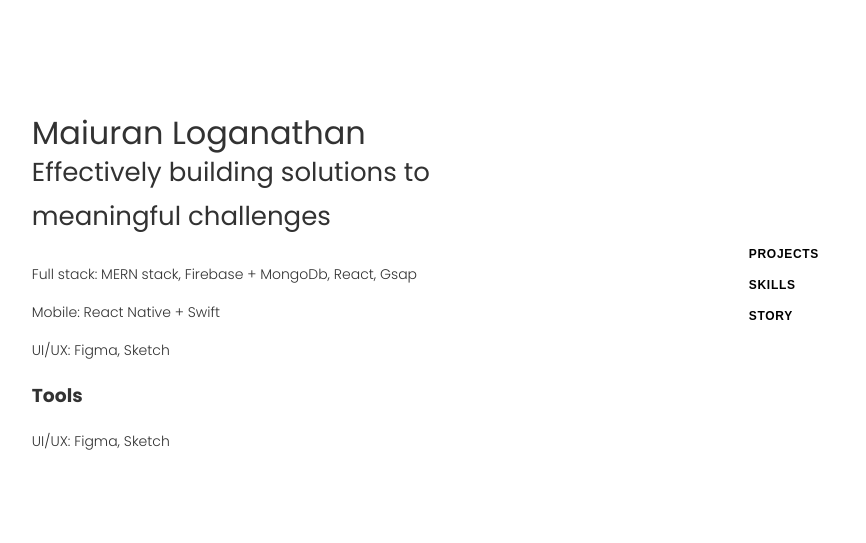
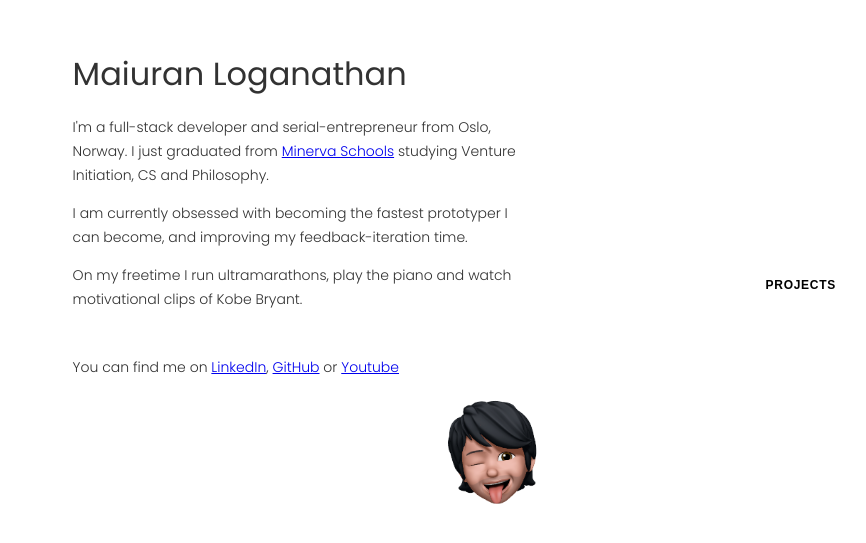
Before and after one commit to Maiuran1404/maiuran1404.github.io, a React (Create React App) app: page / in a window 1280 px wide. Shown: the part 115-658 px from the top of the page, without its empty margins (201-1067 px from the left). Built offline with nearby package versions, Linux system fonts and the light colour scheme.

Commit message:
mayoo saturday commmit

```diff
--- a/src/containers/Home.js
+++ b/src/containers/Home.js
@@ -2,12 +2,34 @@ import React, {useRef, useEffect} from 'react';
 import {TweenMax, TimelineLite, Power3} from 'gsap';
 import './Home.scss';
 import { motion } from "framer-motion";
+import Mayoo from './mayoo.png'
+import styled from 'styled-components';
 
 //Assets
 // import arrow from '../images/arrow-right.svg';
 // import imgGirl from './images/girl.webp';
 // import imgBoy from './images/boy.webp';
+let easing = [0.6, -0.05, 0.01, 0.99];
 
+const fadeInUp = {
+  initial: {
+    y: 60,
+    opacity: 0,
+    transition: { duration: 0.6, ease: easing }
+  },
+  animate: {
+    y: 0,
+    opacity: 1,
+    transition: {
+      duration: 0.6,
+      ease: easing
+    }
+  }
+};
+
+const Image = styled(motion.img)`
+  margin-left: 70%;
+`
 
 function Home() {
 
@@ -25,8 +47,8 @@ function Home() {
 
         // Content VARS
         const headlineFirst = content.children[0].children[0];
-        const headlineSecond = headlineFirst.nextSibling;
-        const headlineThird = headlineSecond.nextSibling;
+        // const headlineSecond = headlineFirst.nextSibling;
+        // const headlineThird = headlineSecond.nextSibling;
         const contentone = content.children[1];
         const contenttwo = content.children[2];
         const contentthree = content.children[3];
@@ -51,12 +73,12 @@ function Home() {
 
 
       //Content Animation
-      tl.staggerFrom([headlineFirst.children, headlineSecond.children, headlineThird.children], 1, {
+      tl.staggerFrom([headlineFirst.children], 1, {
         y: 44,
         ease: Power3.easeOut, delay: .2
       }, .10, 'Start')
-      .from(contentone, 1, {y: 20, opacity: 0, ease: Power3.easeOut}, 1.4)
-      .from(contenttwo, 1, {y: 20, opacity: 0, ease: Power3.easeOut}, 1.5)
+      .from(contentone, 1, {y: 20, opacity: 0, ease: Power3.easeOut}, 1.0)
+      .from(contenttwo, 1, {y: 20, opacity: 0, ease: Power3.easeOut}, 1.2)
       .from(contentthree, 1, {y: 20, opacity: 0, ease: Power3.easeOut}, 1.6)
       .from(contentfour, 1, {y: 20, opacity: 0, ease: Power3.easeOut}, 1.7)
       .from(contentfive, 1, {y: 20, opacity: 0, ease: Power3.easeOut}, 1.8)
@@ -80,21 +102,21 @@ function Home() {
                 <div className="hero-content-line">
                     <div className="hero-content-line-inner"> Maiuran Loganathan </div>
                 </div>
-                <div className="hero-content-line">
-                    <div className="hero-content-line-inner-second"> Effectively building solutions to </div>
-                </div>
-                <div className="hero-content-line">
-                    <div className="hero-content-line-inner-second"> meaningful challenges </div>
+                <div>
                 </div>
                 </h1>
-                <p> Full stack: MERN stack, Firebase + MongoDb, React, Gsap </p>
-                <p> Mobile: React Native + Swift </p>
-                <p> UI/UX: Figma, Sketch </p>
-                <h3>Tools</h3>
-                <p> UI/UX: Figma, Sketch </p>
+                <p> I'm a full-stack developer and serial-entrepreneur from Oslo, Norway. I just graduated from <a href="https://www.minerva.kgi.edu"> Minerva Schools</a> studying Venture Initiation, CS and Philosophy. </p>
+                <p> I am currently obsessed with becoming the fastest prototyper I can become, and improving my feedback-iteration time. </p>
+                <p> On my freetime I run ultramarathons, play the piano and watch motivational clips of Kobe Bryant. </p>
+                <br/>
+                <p> You can find me on <a href="https://www.linkedin.com/in/maiuran-loganathan-472ba893/">LinkedIn</a>, <a href="https://github.com/Maiuran1404">GitHub</a> or <a href="https://www.youtube.com/channel/UCXoV5_-c5bx8SLDyHk3eJqQ/featured">Youtube</a> </p>
+                <Image
+                    src={Mayoo} width={150}
+                    />
                 <br/>
 
                 </div>
+
             </div>
         <div className="hero-content"  >
         <div className="hero-content-inner" ref={el => buttons = el}>
@@ -106,7 +128,7 @@ function Home() {
                           }}> Projects
                 </button>
               </div>
-              <div className="btn-row">
+              {/* <div className="btn-row">
                 <button className="explore-button" type="button"
                         onClick={(e) => {
                           e.preventDefault();
@@ -121,7 +143,7 @@ function Home() {
                           window.location.href='/coding';
                           }}> Story
                 </button>
-              </div>
+              </div> */}
         </div>
         </div>
         </div>
--- a/src/containers/Home.scss
+++ b/src/containers/Home.scss
@@ -25,6 +25,8 @@ body {
       justify-content: space-between;
       margin: 0 24px;
       height: 100vh;
+      margin-left: 5%;
+      gap: 10% 0%;
 
       .hero-content {
         width: 50%;
```
